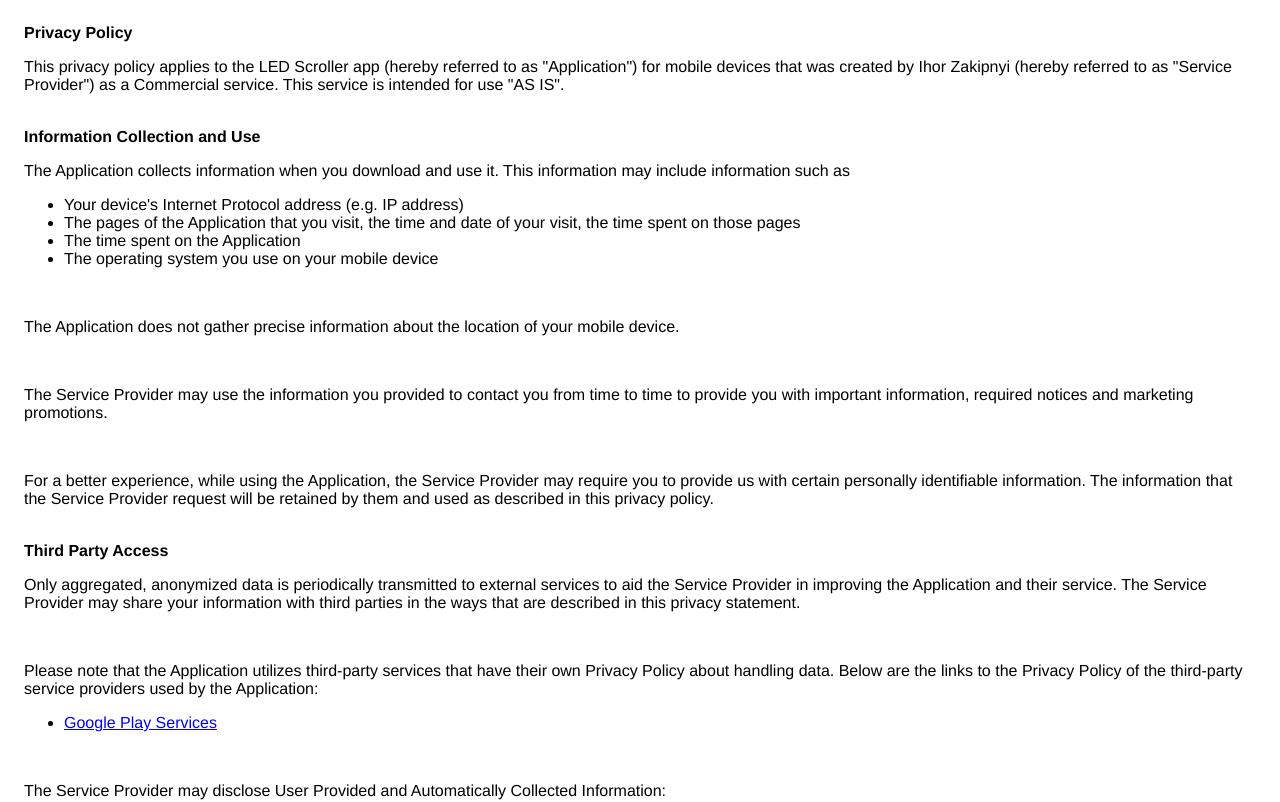
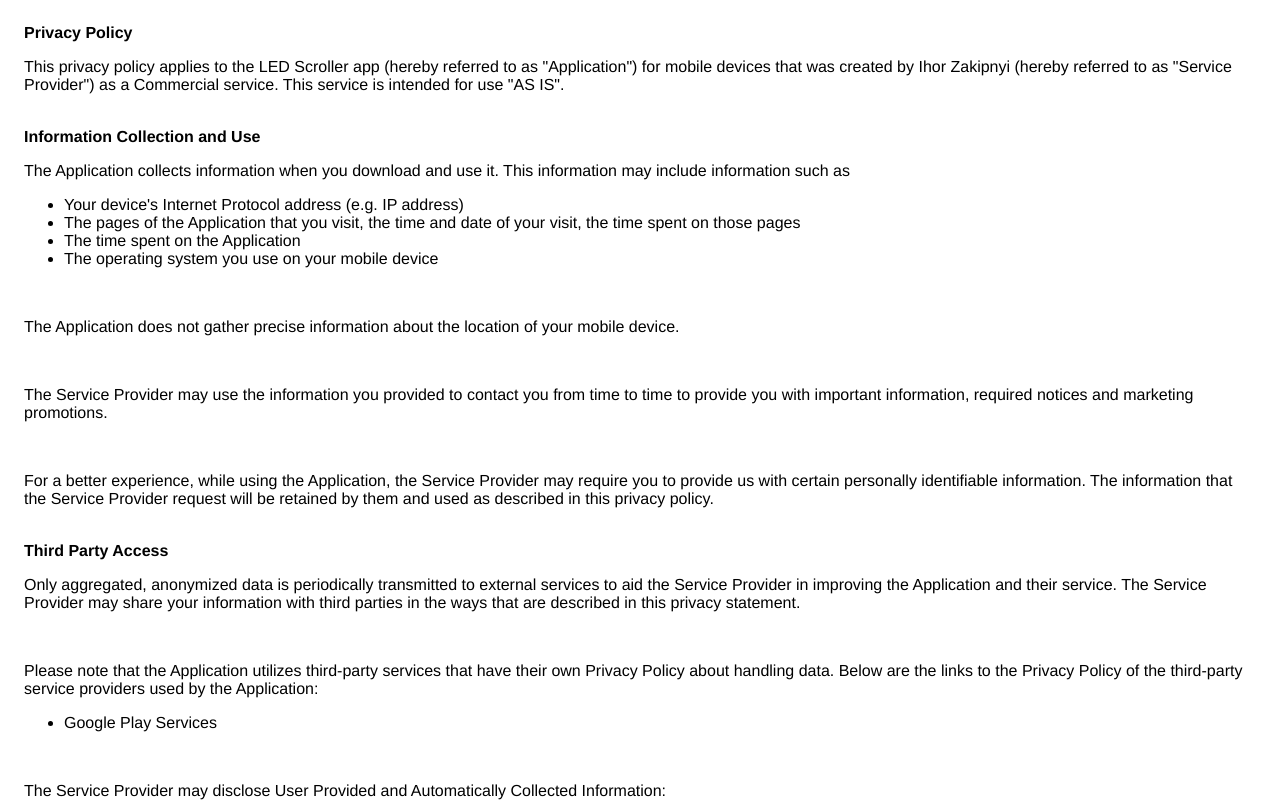
Before and after one commit to zakipniyigor/Public, a plain HTML site: page LED Scroller.html in a window 1280 px wide. Shown: the top 802 px of the page. Drawn offline with Linux system fonts and the light colour scheme.

Commit message:
Update LED Scroller.html

```diff
--- a/LED Scroller.html
+++ b/LED Scroller.html
@@ -25,7 +25,7 @@
 <strong>Third Party Access</strong>
 <p>Only aggregated, anonymized data is periodically transmitted to external services to aid the Service Provider in improving the Application and their service. The Service Provider may share your information with third parties in the ways that are described in this privacy statement.</p><div>
 <br>
-<p>Please note that the Application utilizes third-party services that have their own Privacy Policy about handling data. Below are the links to the Privacy Policy of the third-party service providers used by the Application:</p><ul><li><a href="https://www.google.com/policies/privacy/" target="_blank" rel="noopener noreferrer">Google Play Services</a></li><!----><!----><!----><!----><!----><!----><!----><!----><!----><!----><!----><!----><!----><!----><!----><!----><!----><!----><!----><!----><!----><!----><!----><!----><!----><!----><!----><!----><!----></ul></div>
+<p>Please note that the Application utilizes third-party services that have their own Privacy Policy about handling data. Below are the links to the Privacy Policy of the third-party service providers used by the Application:</p><ul><li>Google Play Services</li><!----><!----><!----><!----><!----><!----><!----><!----><!----><!----><!----><!----><!----><!----><!----><!----><!----><!----><!----><!----><!----><!----><!----><!----><!----><!----><!----><!----><!----></ul></div>
 <br>
 <p>The Service Provider may disclose User Provided and Automatically Collected Information:</p><ul><li>as required by law, such as to comply with a subpoena, or similar legal process;</li><li>when they believe in good faith that disclosure is necessary to protect their rights, protect your safety or the safety of others, investigate fraud, or respond to a government request;</li><li>with their trusted services providers who work on their behalf, do not have an independent use of the information we disclose to them, and have agreed to adhere to the rules set forth in this privacy statement.</li></ul>
 <br>
```
